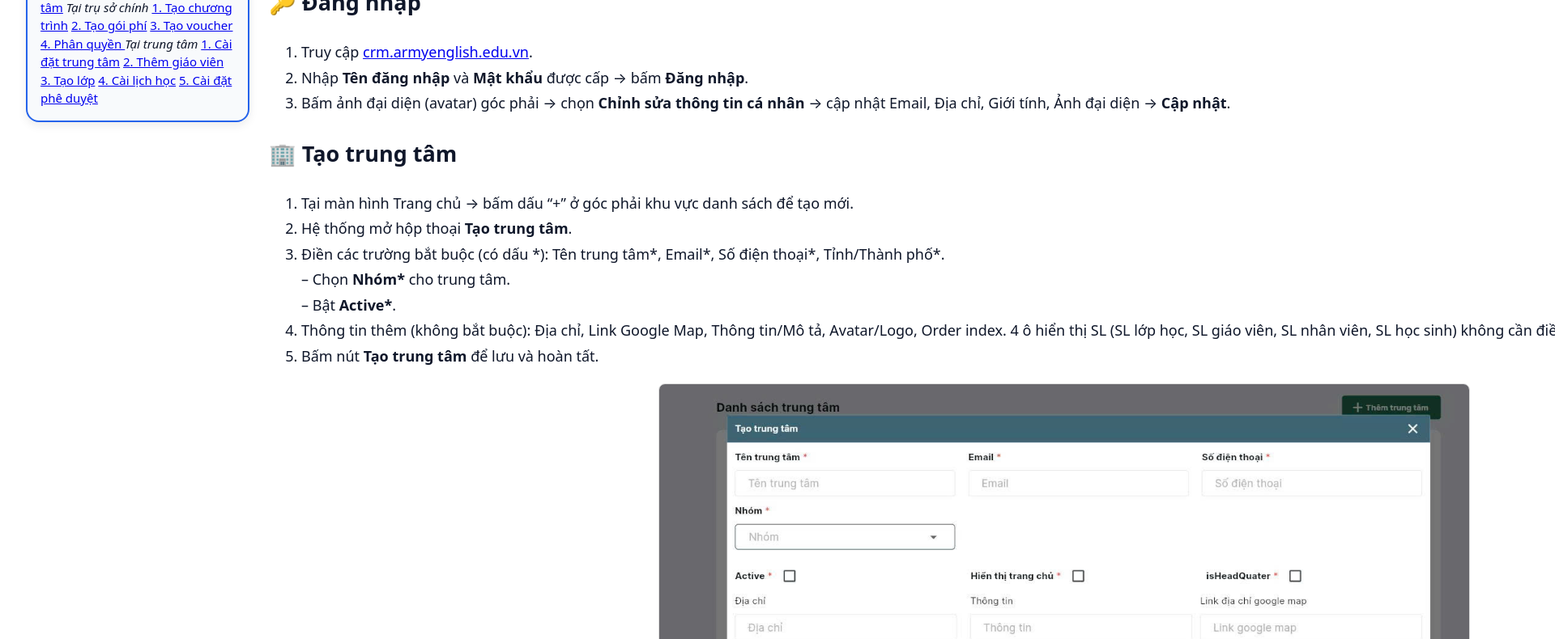
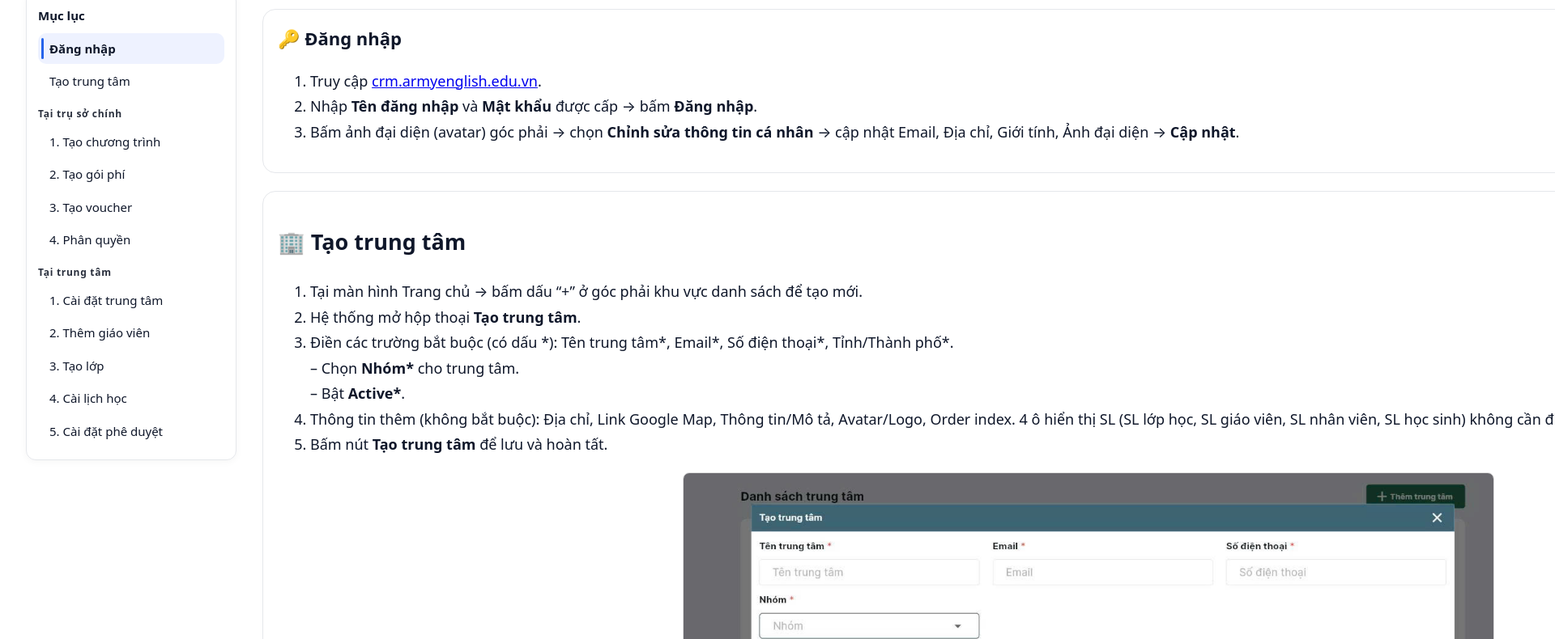
Before and after one commit to phamquynhliu/huongdanCRMchohoiso, a plain HTML site: page index.html in a window 1280 px wide. Shown: the part 187-977 px from the top of the page at 81% size, 1920 px wide, since content can reach past the window. Drawn offline with Linux system fonts and the light colour scheme.

Commit message:
Update index.html

```diff
--- a/index.html
+++ b/index.html
@@ -5,67 +5,60 @@
   <meta name="viewport" content="width=device-width, initial-scale=1" />
   <title>MOON - ARMY : Hướng dẫn sử dụng CRM (Trung tâm)</title>
 <style>
-  :root { --bg:#fff; --text:#0f172a; --muted:#6b7280; --accent:#2563eb; --radius:16px; }
+:root{--bg:#fff;--text:#0f172a;--muted:#6b7280;--accent:#2563eb;--radius:12px}
+html{scroll-behavior:smooth}
+body{margin:0;font-family:ui-sans-serif,system-ui,-apple-system,Segoe UI,Roboto,Arial;color:var(--text);background:var(--bg);line-height:1.6;padding-top:120px}
 
-  html{scroll-behavior:smooth}
-
-  /* Header cố định */
-  header{
-    position: fixed; top:0; left:0; width:100%;
-    z-index:1000; background:#f9fafb; border-bottom:2px solid #e5e7eb;
-    padding:20px 16px;
-  }
-  header h1{margin:0;text-align:center;font-size:32px;font-weight:800;letter-spacing:.3px;color:var(--text)}
-
-  /* Chừa chỗ cho header */
-  body{
-    margin:0; font-family:ui-sans-serif,system-ui,-apple-system,Segoe UI,Roboto,Arial;
-    color:var(--text); background:var(--bg); line-height:1.55;
-    padding-top:120px;
-  }
-
- .container {
-  width: 95vw;
-  margin: 0 auto;
-  padding: 24px;
-  display: flex;
-  gap: 24px;           /* tạo khoảng cách thoáng hơn */
-  align-items: flex-start;
+/* ===== Bố cục 2 cột trong khung 95vw ===== */
+.container{
+  width:95vw; margin:0 auto; padding:0 24px 48px;
+  display:grid; grid-template-columns:260px 1fr; gap:32px;
+  align-items:start;
 }
 
-/* TOC bên trái, cố định */
-.toc {
-  position: sticky;     /* giữ khi cuộn */
-  top: 120px;           /* cách header */
-  flex: 0 0 240px;      /* cố định chiều rộng ~240px */
-  border: 2px solid var(--accent);
-  border-radius: var(--radius);
-  padding: 16px;
-  background: #f8fafc;
-  font-size: 15px;
-  line-height: 1.5;
-  box-shadow: 0 4px 12px rgba(0,0,0,.08);
+/* ===== TOC: sidebar trái, phẳng – tinh ===== */
+.toc{
+  position:sticky; top:120px;
+  border:1px solid #e5e7eb; background:#fff; border-radius:var(--radius);
+  padding:14px; box-shadow:0 2px 10px rgba(0,0,0,.04);
+  font-size:15px; line-height:1.5;
+}
+.toc strong{display:block;margin:4px 0 10px;font-weight:800}
+.toc em{
+  display:block; margin:12px 0 6px; color:#111827; font-style:normal;
+  font-weight:800; font-size:12px; letter-spacing:.06em; opacity:.9;
+}
+.toc a{
+  display:block; position:relative;
+  padding:8px 10px 8px 14px; margin:2px 0;
+  border-radius:10px; color:inherit; text-decoration:none;
+}
+.toc a:hover{ background:#f3f4f6 }
+.toc a.active{
+  background:#eef2ff; font-weight:700;
+}
+.toc a.active::before{
+  content:""; position:absolute; left:4px; top:6px; bottom:6px; width:3px;
+  background:var(--accent); border-radius:3px;
 }
 
-/* Content lấp đầy phần còn lại */
-.content {
-  flex: 1;
-  font-size: 18px;
-  line-height: 1.75;
+/* ===== Content ===== */
+.content{ font-size:18px; line-height:1.75; }
+.guide-block{
+  background:#fff; border:1px solid #e5e7eb; border-radius:16px;
+  padding:16px 18px; margin:22px 0; scroll-margin-top:90px;
 }
+.guide-block h2{margin:0 0 10px;font-size:22px}
 
-/* Mobile: mục lục nằm trên, không chiếm cột riêng */
-@media (max-width: 960px) {
-  .container { display: block; }
-  .toc {
-    position: static;
-    width: auto;
-    margin-bottom: 16px;
-    box-shadow: none;
-    border: 1px solid #e5e7eb;
-  }
+/* Ảnh trong nội dung */
+.media-image img{width:100%; height:auto; border:1px solid #e5e7eb; border-radius:10px}
+
+/* ===== Mobile: TOC nằm trên, không tách cột ===== */
+@media (max-width: 960px){
+  .container{display:block; width:100%; padding:0 16px 24px}
+  .toc{position:static; border:1px solid #e5e7eb; box-shadow:none; margin-bottom:12px}
+  .content{font-size:16px; line-height:1.65}
 }
-
 
   /* === MEDIA LAYOUT: ảnh xuống 1 dòng, rộng 80% (desktop) === */
   .media-row{display:block;}                 /* không chia 2 cột nữa */
```
